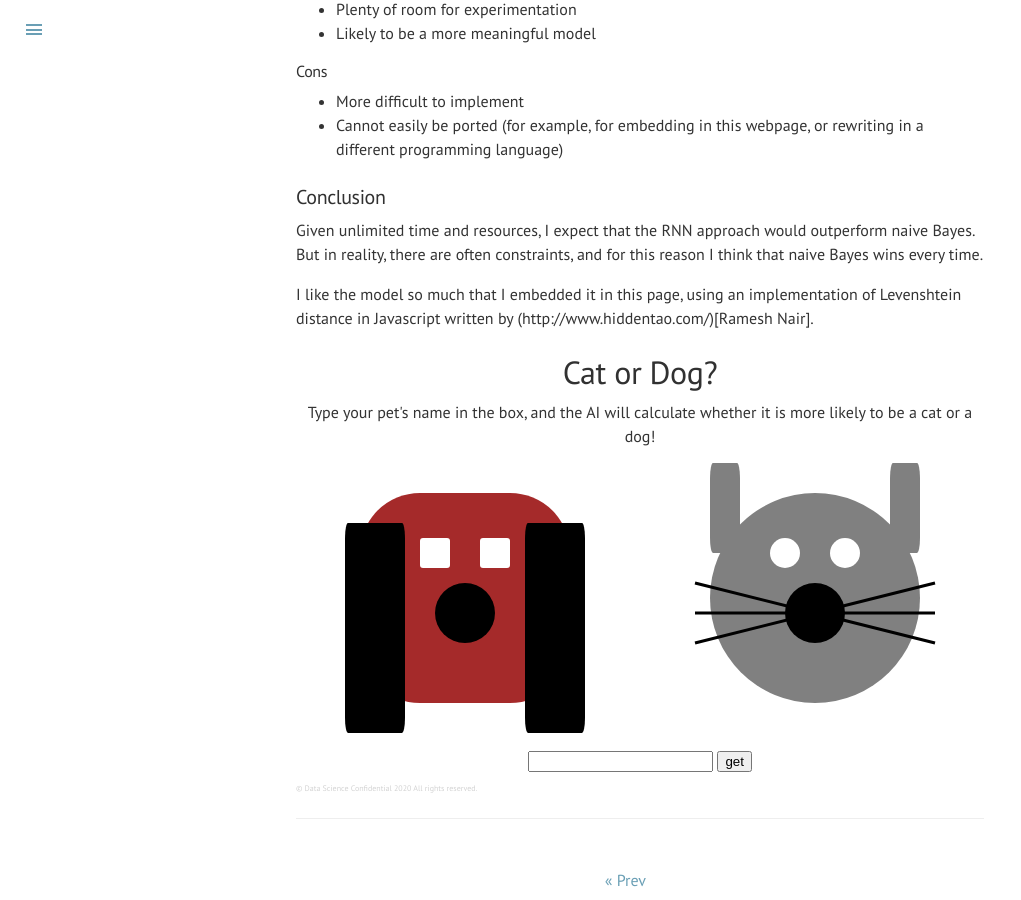
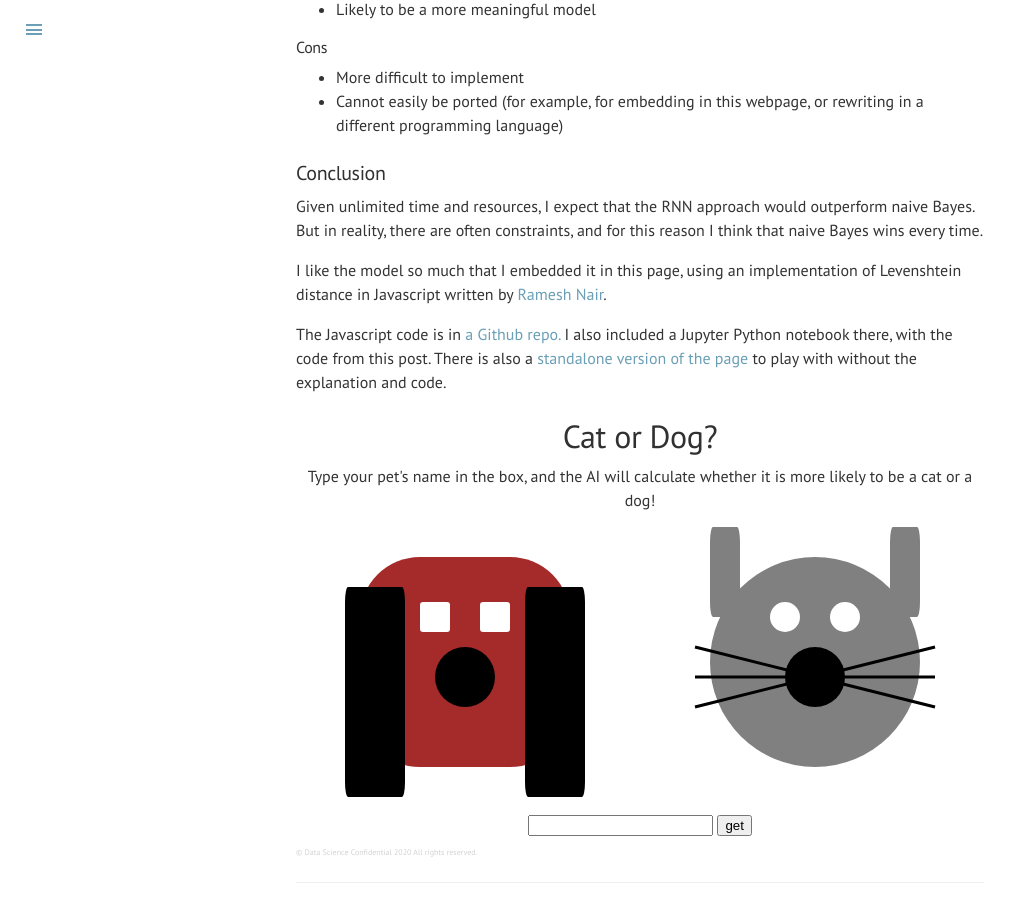
Before and after one commit to datascienceconfidential/datascienceconfidential.github.io, a Jekyll site: the page built from _posts/2020-03-29-cat-or-dog.md, in a window 1280 px wide and 900 px high, scrolled down 8539 px. Shown: the whole window, without its empty margins (0-1021 px from the left). Built offline with Jekyll 4.4.1, drawn with Linux system fonts in a browser that asks for light colours; comment, search, counter and statistics services are not loaded; some of the changed text lies outside the part shown.

Commit message:
final thoughts

```diff
--- a/_posts/2020-03-29-cat-or-dog.md
+++ b/_posts/2020-03-29-cat-or-dog.md
@@ -393,7 +393,9 @@ Summary of the pros and cons of the two methods.
 
 Given unlimited time and resources, I expect that the RNN approach would outperform naive Bayes. But in reality, there are often constraints, and for this reason I think that naive Bayes wins every time.
 
-I like the model so much that I embedded it in this page, using an implementation of Levenshtein distance in Javascript written by (http://www.hiddentao.com/)[Ramesh Nair].
+I like the model so much that I embedded it in this page, using an implementation of Levenshtein distance in Javascript written by [Ramesh Nair](http://www.hiddentao.com/).
+
+The Javascript code is in [a Github repo.](https://github.com/rtrvale/catdog) I also included a Jupyter Python notebook there, with the code from this post. There is also a [standalone version of the page](https://rtrvale.github.io/pages/cat_or_dog.html) to play with without the explanation and code.
 
 {::nomarkdown}
 <center><h1>Cat or Dog?</h1></center>
```
Also changed, not shown: other parts of _posts/2020-03-29-cat-or-dog.md (+1 -1 lines).
